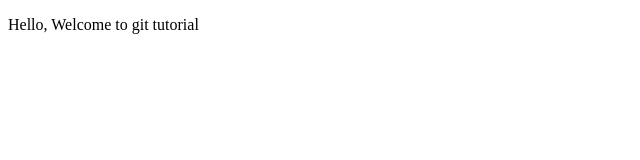
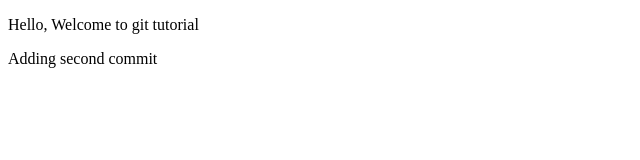
Before and after one commit to Gurleenkaur-16/gitfold1, a plain HTML site: page index.html in a window 1280 px wide. Shown: the whole page, without its empty margins (0-640 px from the left). Drawn offline with Linux system fonts and the light colour scheme.

Commit message:
index html modified

```diff
--- a/index.html
+++ b/index.html
@@ -1,11 +1,17 @@
 <!DOCTYPE html>
 <html lang="en">
+
 <head>
     <meta charset="UTF-8">
     <meta name="viewport" content="width=device-width, initial-scale=1.0">
     <title>Git Tutorial</title>
 </head>
+
 <body>
     <p>Hello, Welcome to git tutorial</p>
+    <p>
+        Adding second commit
+    </p>
 </body>
+
 </html>
```
